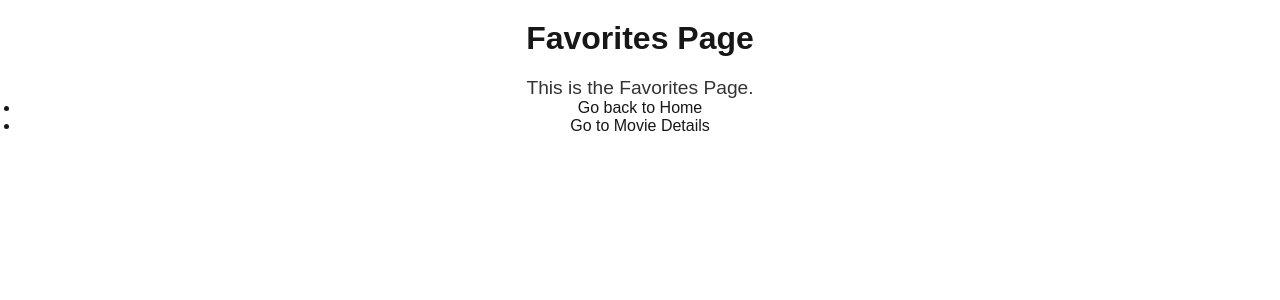
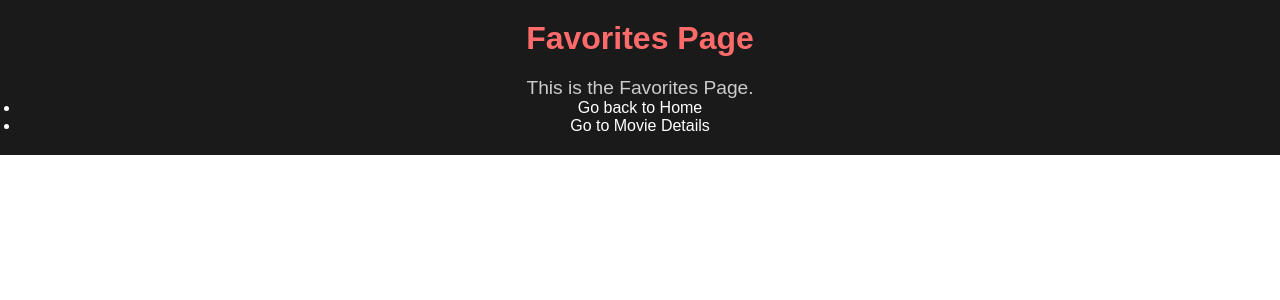
Before and after one commit to hazemmuuhammed/movie-app, a Next.js app: page /favourites in a window 1280 px wide. Shown: the top 300 px of the page. Built offline with nearby package versions, Linux system fonts and the light colour scheme.

Commit message:
Add .hintrc configuration; update MovieDetails to handle params as a Promise; enhance styles for better UI consistency

```diff
--- a/src/app/(main)/movie-details/[imdbID]/page.tsx
+++ b/src/app/(main)/movie-details/[imdbID]/page.tsx
@@ -9,7 +9,7 @@ import LoadingSpinner from "@/components/LoadingSpinner";
 export default function MovieDetails({
   params,
 }: {
-  params: { imdbID: string };
+  params: Promise<{ imdbID: string }>;
 }) {
   const [movie, setMovie] = useState<any>(null);
   const [loading, setLoading] = useState(true);
@@ -19,7 +19,7 @@ export default function MovieDetails({
     const fetchMovieDetails = async () => {
       try {
         const response = await fetch(
-          `http://www.omdbapi.com/?i=${params.imdbID}&apikey=a406e1c`
+          `http://www.omdbapi.com/?i=${(await params).imdbID}&apikey=a406e1c`
         );
         if (!response.ok) {
           throw new Error("Failed to fetch movie details");
@@ -37,7 +37,7 @@ export default function MovieDetails({
     };
 
     fetchMovieDetails();
-  }, [params?.imdbID]);
+  }, [params]);
 
   if (loading) {
     return (
--- a/src/app/shared/page.module.css
+++ b/src/app/shared/page.module.css
@@ -1,16 +1,20 @@
+/* General Styles */
 .container {
   padding: 20px;
   text-align: center;
+  background-color: #1a1a1a; /* Dark background */
+  color: #fff; /* White text */
 }
 
 .container h1 {
   font-size: 2rem;
   margin-bottom: 20px;
+  color: #ff6b6b; /* Accent color for headings */
 }
 
 .container p {
   font-size: 1.2rem;
-  color: #333;
+  color: #ccc; /* Light gray for text */
 }
 
 .nav ul {
@@ -24,27 +28,12 @@
 
 .nav ul li a {
   text-decoration: none;
-  color: #0070f3;
+  color: #ff6b6b; /* Accent color for links */
   font-size: 1.2rem;
 }
 
 .nav ul li a:hover {
   text-decoration: underline;
-}
-
-.container {
-  padding: 20px;
-  text-align: center;
-}
-
-.movieList {
-  display: flex;
-  flex-wrap: wrap;
-  justify-content: center;
-}
-.container {
-  padding: 20px;
-  text-align: center;
 }
 
 .movieList {
@@ -53,6 +42,7 @@
   justify-content: center;
 }
 
+/* Skeleton Loading Styles */
 .skeletonCard {
   width: 200px;
   margin: 10px;
@@ -62,7 +52,7 @@
 .skeletonPoster {
   width: 200px;
   height: 300px;
-  background-color: #e0e0e0;
+  background-color: #333; /* Darker gray for skeleton */
   border-radius: 8px;
   animation: pulse 1.5s infinite;
 }
@@ -70,7 +60,7 @@
 .skeletonTitle {
   width: 80%;
   height: 20px;
-  background-color: #e0e0e0;
+  background-color: #333; /* Darker gray for skeleton */
   margin: 10px auto;
   border-radius: 4px;
   animation: pulse 1.5s infinite;
@@ -87,9 +77,11 @@
     opacity: 0.6;
   }
 }
+
+/* Spinner Styles */
 .spinner {
   border: 4px solid rgba(0, 0, 0, 0.1);
-  border-top: 4px solid #0070f3;
+  border-top: 4px solid #ff6b6b; /* Accent color for spinner */
   border-radius: 50%;
   width: 40px;
   height: 40px;
@@ -106,11 +98,7 @@
   }
 }
 
-.container {
-  padding: 20px;
-  text-align: center;
-}
-
+/* Search Container Styles */
 .searchContainer {
   margin-bottom: 20px;
 }
@@ -119,46 +107,24 @@
   width: 300px;
   padding: 10px;
   font-size: 1rem;
-  border: 1px solid #ccc;
+  border: 1px solid #444; /* Darker border */
   border-radius: 4px;
+  background-color: #222; /* Dark background for input */
+  color: #fff; /* White text */
 }
 
-.movieList {
-  display: flex;
-  flex-wrap: wrap;
-  justify-content: center;
+.searchInput::placeholder {
+  color: #888; /* Placeholder text color */
 }
 
-.container {
-  padding: 20px;
-  text-align: center;
-}
-
-.searchContainer {
-  margin-bottom: 20px;
-}
-
-.searchInput {
-  width: 300px;
-  padding: 10px;
-  font-size: 1rem;
-  border: 1px solid #ccc;
-  border-radius: 4px;
-}
-
-.movieList {
-  display: flex;
-  flex-wrap: wrap;
-  justify-content: center;
-}
-
+/* Load More Button Styles */
 .loadMoreButton {
   display: block;
   margin: 20px auto;
   padding: 10px 20px;
   font-size: 16px;
   color: #fff;
-  background-color: #007bff;
+  background-color: #ff6b6b; /* Accent color for button */
   border: none;
   border-radius: 4px;
   cursor: pointer;
@@ -166,7 +132,7 @@
 }
 
 .loadMoreButton:hover {
-  background-color: #0056b3;
+  background-color: #e55a5a; /* Slightly darker on hover */
 }
 
 .loadMoreButton:active {
--- a/src/components/MovieCard.module.css
+++ b/src/components/MovieCard.module.css
@@ -5,6 +5,7 @@
   border-radius: 8px;
   box-shadow: 0 0 10px rgba(0, 0, 0, 0.1);
   overflow: hidden;
+  cursor: pointer;
 }
 
 .posterContainer {
--- a/src/components/MovieCard.tsx
+++ b/src/components/MovieCard.tsx
@@ -51,6 +51,7 @@ export default function MovieCard({
           {isFavorite ? "❤️" : "🤍"}
         </button>
       </div>
+
       <h3 className={styles.title}>{movie.Title}</h3>
     </div>
   );
```
Also changed, not shown: 1 other file (tests, documents, lock files or other folders).
